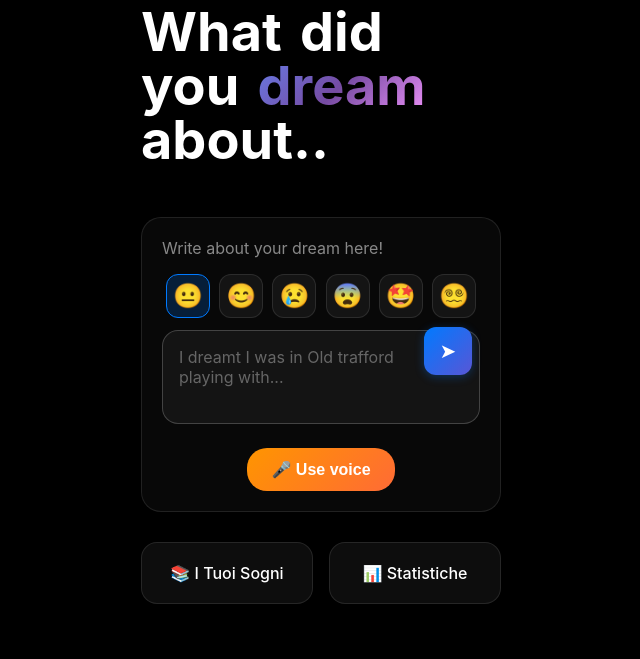
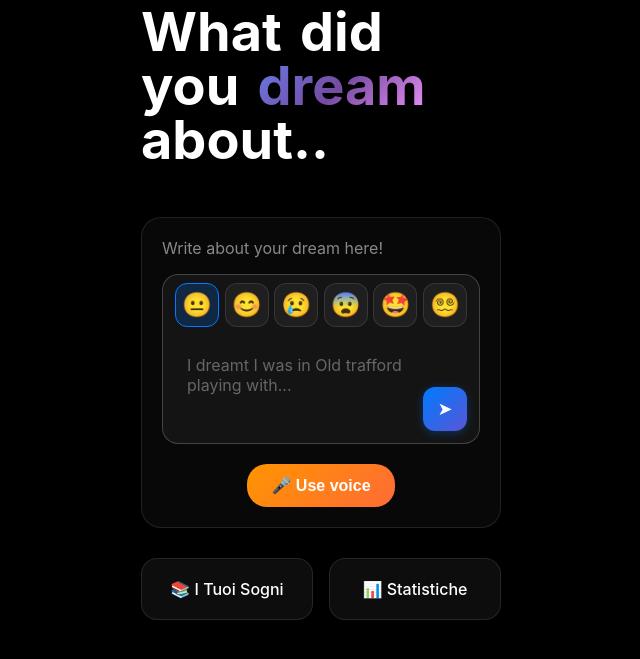
Before and after one commit to medjhai/dream-interpreter, a Flask app: page /home in a window 1280 px wide. Shown: the part 109-768 px from the top of the page, without its empty margins (319-959 px from the left). Run offline with Flask 3, Linux system fonts and the light colour scheme; the visitor is signed in with stand-in values (Sample User, id 1).

Commit message:
Improve dream submission button and error handling
Update the submit button's position and styling in the dream input form. Add loading and success states to the interpret button, and improve error handling for the dream interpretation process.

Replit-Commit-Author: Agent
Replit-Commit-Session-Id: af74b0ca-f37f-42b3-85d1-ee6252e0652b
Replit-Commit-Checkpoint-Type: full_checkpoint
Replit-Commit-Screenshot-Url: https://storage.googleapis.com/screenshot-production-us-central1/8de96663-5fd5-451e-8fbb-87ac10416f59/af74b0ca-f37f-42b3-85d1-ee6252e0652b/FHmKUNL

```diff
--- a/templates/home_simple.html
+++ b/templates/home_simple.html
@@ -177,6 +177,10 @@ body {
 .text-input-container {
     position: relative;
     margin-bottom: 20px;
+    background: rgba(255,255,255,0.05);
+    border: 1px solid rgba(255,255,255,0.2);
+    border-radius: 16px;
+    padding: 8px;
 }
 
 .mood-selector {
@@ -213,10 +217,10 @@ body {
 
 .dream-input {
     width: 100%;
-    background: rgba(255,255,255,0.05);
-    border: 1px solid rgba(255,255,255,0.2);
-    border-radius: 16px;
-    padding: 16px 64px 16px 16px;
+    background: transparent;
+    border: none;
+    border-radius: 12px;
+    padding: 16px 60px 16px 16px;
     color: white;
     font-size: 16px;
     font-family: inherit;
@@ -228,6 +232,10 @@ body {
 
 .dream-input:focus {
     outline: none;
+    background: rgba(255,255,255,0.05);
+}
+
+.text-input-container:focus-within {
     border-color: #007AFF;
     background: rgba(255,255,255,0.08);
     box-shadow: 0 0 0 3px rgba(0, 122, 255, 0.1);
@@ -239,16 +247,15 @@ body {
 
 .interpret-button {
     position: absolute;
-    right: 8px;
-    top: 50%;
-    transform: translateY(-50%);
+    right: 12px;
+    bottom: 12px;
     background: linear-gradient(135deg, #007AFF 0%, #5856D6 100%);
     border: none;
     border-radius: 12px;
-    width: 48px;
-    height: 48px;
+    width: 44px;
+    height: 44px;
     color: white;
-    font-size: 20px;
+    font-size: 18px;
     cursor: pointer;
     transition: all 0.3s ease;
     display: flex;
@@ -259,13 +266,13 @@ body {
 }
 
 .interpret-button:hover {
-    transform: translateY(-50%) scale(1.05);
+    transform: scale(1.05);
     box-shadow: 0 4px 20px rgba(0, 122, 255, 0.5);
     background: linear-gradient(135deg, #0056CC 0%, #4942B8 100%);
 }
 
 .interpret-button:active {
-    transform: translateY(-50%) scale(0.98);
+    transform: scale(0.98);
 }
 
 /* Voice Section */
@@ -497,6 +504,7 @@ document.querySelector('[data-mood="neutro"]').classList.add('selected');
 // Interpret dream function
 function interpretDream() {
     const dreamText = document.getElementById('dreamInput').value.trim();
+    const button = document.querySelector('.interpret-button');
 
     if (!dreamText) {
         alert('Per favore, inserisci il tuo sogno prima di procedere.');
@@ -507,6 +515,11 @@ function interpretDream() {
         alert('Per favore, descrivi il tuo sogno in modo più dettagliato.');
         return;
     }
+
+    // Show loading state
+    button.innerHTML = '⏳';
+    button.disabled = true;
+    button.style.opacity = '0.7';
 
     // Create form data
     const formData = {
@@ -527,14 +540,28 @@ function interpretDream() {
     .then(response => response.json())
     .then(data => {
         if (data.success) {
+            // Show success state briefly
+            button.innerHTML = '✓';
+            button.style.background = 'linear-gradient(135deg, #28a745 0%, #20c997 100%)';
+
             // Redirect to the dreams history page to see the new interpretation
-            window.location.href = '/dreams_history';
+            setTimeout(() => {
+                window.location.href = '/dreams_history';
+            }, 1000);
         } else {
+            // Reset button state
+            button.innerHTML = '➤';
+            button.disabled = false;
+            button.style.opacity = '1';
             alert('Errore durante l\'interpretazione: ' + (data.error || 'Errore sconosciuto'));
         }
     })
     .catch(error => {
         console.error('Error:', error);
+        // Reset button state
+        button.innerHTML = '➤';
+        button.disabled = false;
+        button.style.opacity = '1';
         alert('Errore di connessione. Riprova.');
     });
 }
```
Also changed, not shown: attached_assets/Screenshot 2025-08-21 alle 21.55.11_1755806113483.png (added).
